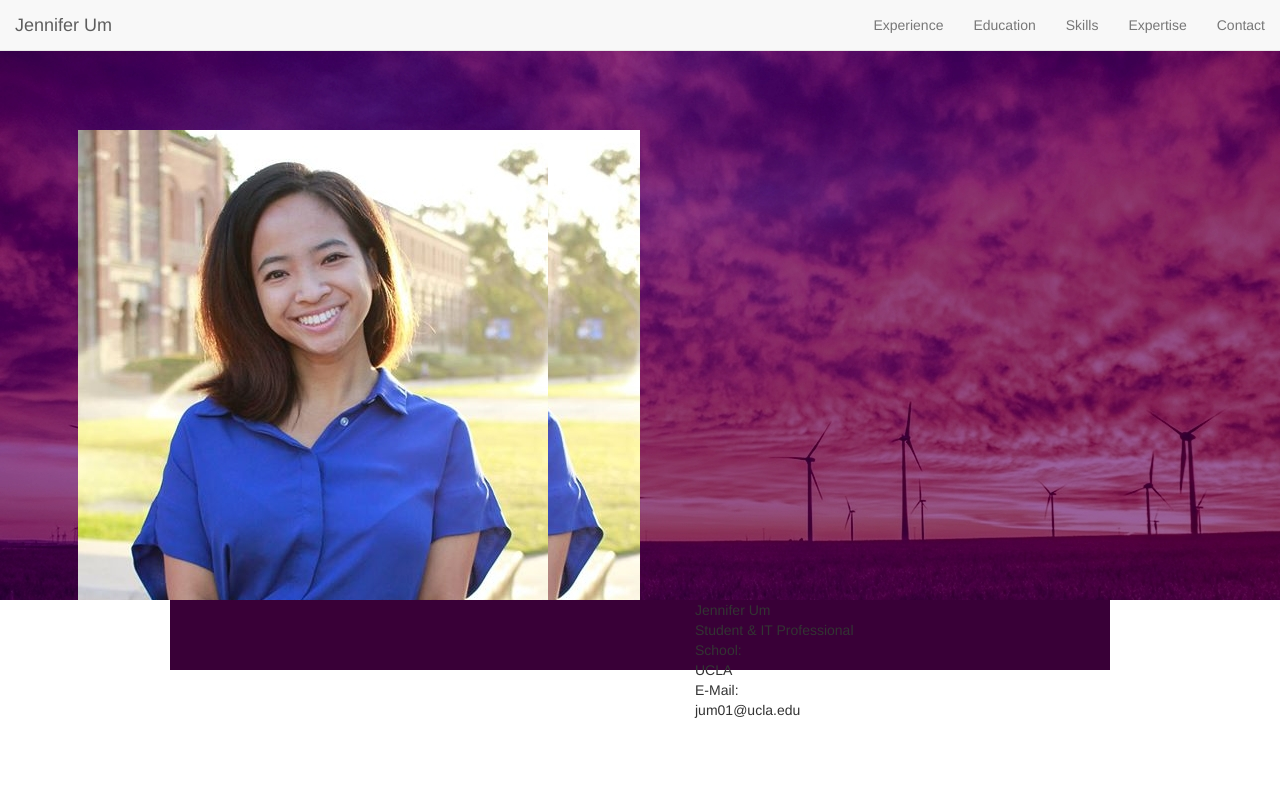
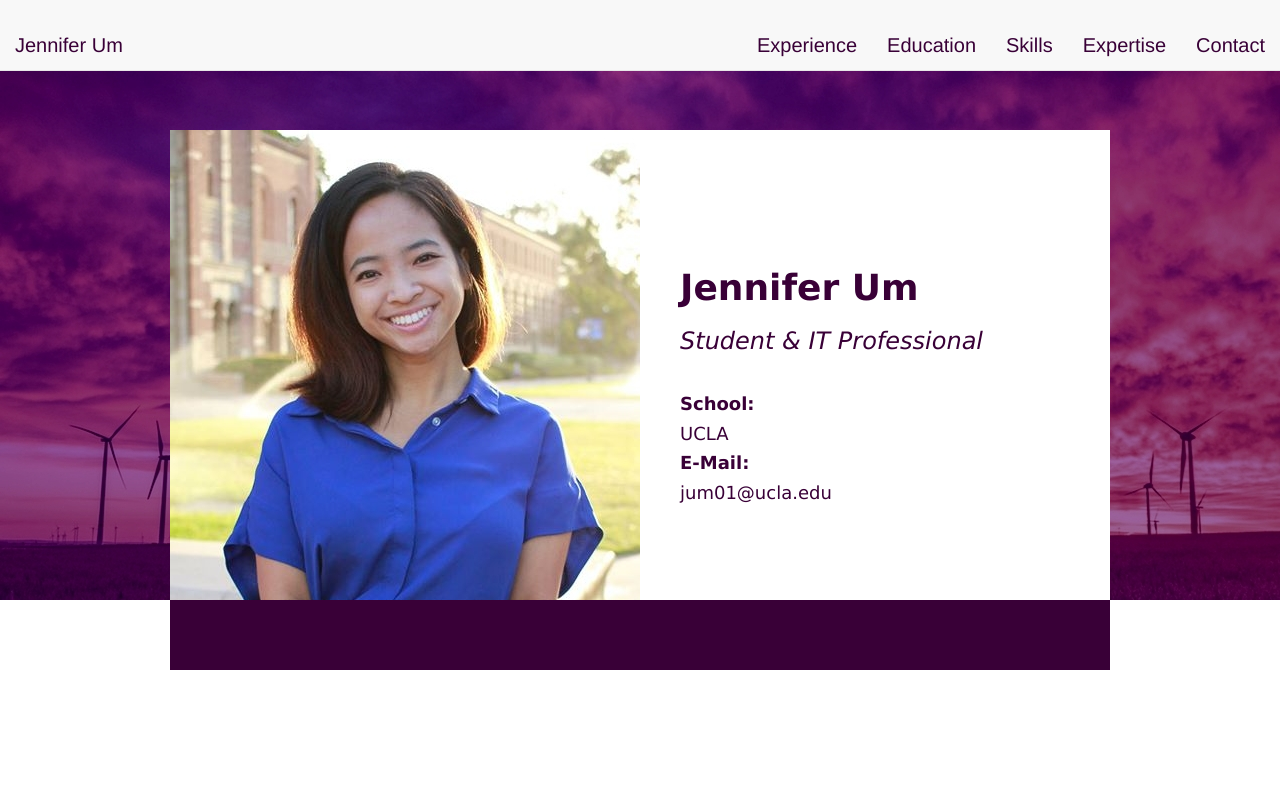
Before and after one commit to jlchamaa/jum01.github.io, a plain HTML site: page index.html in a window 1280 px wide. Shown: the top 800 px of the page. Drawn offline with nearby package versions, Linux system fonts and the light colour scheme.

Commit message:
Wednesday HTML

```diff
--- a/index.html
+++ b/index.html
@@ -17,37 +17,40 @@
         			<span class="icon-bar"></span>
 	        		<span class="icon-bar"></span>
       		</button>
-      <a class="navbar-brand" href="#">Jennifer Um</a>
+      		<a class="navbar-brand purps" href="#">Jennifer Um</a>
 		</div>
 
 		<!-- Collect the nav links, forms, and other content for toggling -->
  	   	<div class="collapse navbar-collapse" id="bs-example-navbar-collapse-1">
  	   		<ul class="nav navbar-nav navbar-right">
-        <li><a href="#experience">Experience</a></li>
-        <li><a href="#education">Education</a></li>
-        <li><a href="#skills">Skills</a></li>
-        <li><a href="#expertise">Expertise</a></li>
-        <li><a href="#contacts2">Contact</a></li>
+  	    		<li><a class="purps" href="#experience">Experience</a></li>
+      		<li><a class="purps" href="#education">Education</a></li>
+      		<li><a class="purps" href="#skills">Skills</a></li>
+      		<li><a class="purps" href="#expertise">Expertise</a></li>
+      		<li><a class="purps" href="#contacts2">Contact</a></li>
 			</ul>
     		</div><!-- /.navbar-collapse -->
   		</div><!-- /.container-fluid -->
 	</nav>
-	</div>
+
 	<div class="jumbotron" id="backsplash">
    	</div>
     	<div class="row" id="card">
-        <img id="portrait" class="col-xs-12 col-md-6" src="jenn.jpg">
-        <div class="col-xs-12 col-md-6 col-md-offset-6">
-            <ul style="list-style: none">
-                <li id="plName">Jennifer Um</li>
-                <li id="plTitle">Student & IT Professional</li>
-                <li class="plBig">School:</li>
-                <li class="plSmall">UCLA</li>
-                <li class="plBig">E-Mail:</li>
-                <li class="plSmall">jum01@ucla.edu</li>
+    		<div id="portrait" class="col-xs-12 col-md-6" src="jenn.jpg">
+		</div>
+        	<div id="info" class="col-xs-12 col-md-6">
+            	<ul id="infolist" style="list-style: none">
+                		<li><h1><strong>Jennifer Um</strong></h1></li>
+                		<li><h3><i>Student & IT Professional</i></h3></li>
+				<li><h4><strong>&nbsp</strong></h4></li>
+				<li><h4><strong>School:</strong></h4></li>
+				<li><h4>UCLA</h4></li>
+				<li><h4><strong>E-Mail:</strong></h4></li>
+				<li><h4>jum01@ucla.edu</h4></li>
+			</ul>
        	</div>
     	</div>
-    <div id="contacts">
+    	<div id="contacts" class="col-xs-12">
     	</div>
     	<div id="intro">
         	<h1>POTATO PANCAKES</h1>
```
Lines whose indentation alone changed are shown as unchanged.
